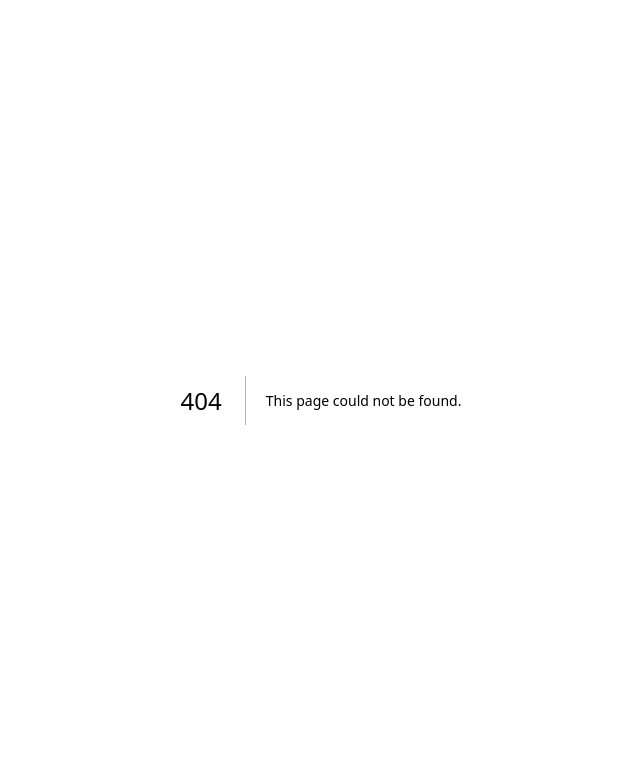
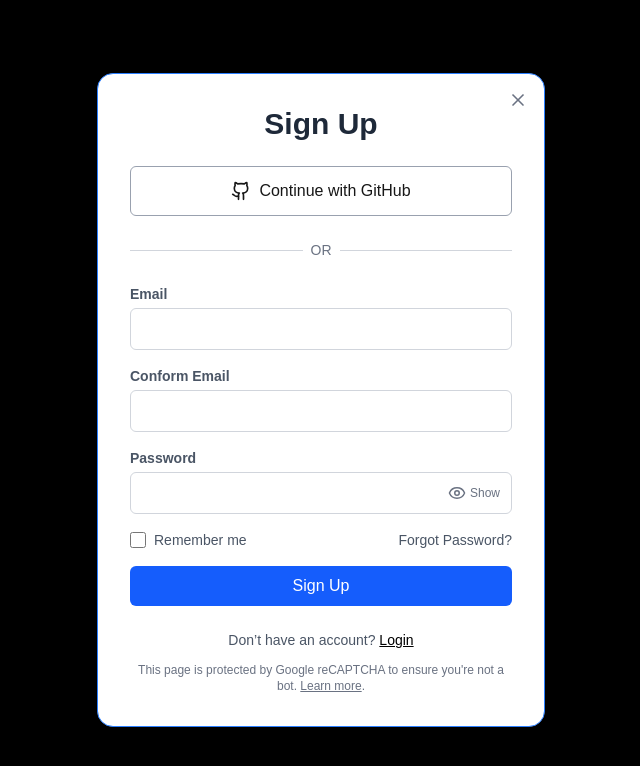
Before and after one commit to dvlpernarvin/AI_Readme_Generator, a Next.js app in the folder readme-gen/: page /auth/signup in a window 1280 px wide. Before the commit this address had no page. Shown: the top 766 px of the page, without its empty margins (319-959 px from the left). Built offline with nearby package versions, Linux system fonts and the light colour scheme.

Commit message:
in signin page set link on signup nevigate from this side

```diff
--- /dev/null
+++ b/readme-gen/src/app/auth/signup/page.tsx
@@ -0,0 +1,112 @@
+"use client";
+import { useState } from "react";
+import Link from "next/link";
+import { Eye, EyeOff, Github, X } from "lucide-react";
+
+export default function SignUp() {
+  const [showPassword, setShowPassword] = useState(false);
+
+  return (
+    <div className="flex items-center justify-center min-h-screen bg-black px-4">
+      <div className="relative w-full max-w-md bg-white rounded-2xl shadow-xl p-8 border border-blue-500">
+        <Link href="/" className="absolute top-4 right-4 text-gray-500 hover:text-black">
+          <X size={20} />
+        </Link>
+
+        <h1 className="text-3xl font-bold text-center text-gray-800 mb-6">
+          Sign Up
+        </h1>
+
+        <button className="w-full flex items-center justify-center gap-2 border border-gray-400 py-3 rounded-md hover:bg-gray-50 transition font-medium">
+          <Github size={20} /> Continue with GitHub
+        </button>
+
+        <div className="flex items-center gap-2 my-6">
+          <div className="flex-1 h-px bg-gray-300"></div>
+          <span className="text-gray-500 text-sm">OR</span>
+          <div className="flex-1 h-px bg-gray-300"></div>
+        </div>
+
+        <form className="flex flex-col gap-4">
+          <div>
+            <label className="block text-sm font-semibold text-gray-600 mb-1">
+              Email
+            </label>
+            <input
+              type="email"
+              className="w-full rounded-md border border-gray-300 px-4 py-2 focus:outline-none focus:ring-2 focus:ring-blue-500"
+            />
+          </div>
+
+          <div>
+            <label className="block text-sm font-semibold text-gray-600 mb-1">
+              Conform Email
+            </label>
+            <input
+              type="email"
+              className="w-full rounded-md border border-gray-300 px-4 py-2 focus:outline-none focus:ring-2 focus:ring-blue-500"
+            />
+          </div>
+
+          <div>
+            <label className="block text-sm font-semibold text-gray-600 mb-1">
+              Password
+            </label>
+            <div className="relative">
+              <input
+                type={showPassword ? "text" : "password"}
+                className="w-full rounded-md border border-gray-300 px-4 py-2 pr-10 focus:outline-none focus:ring-2 focus:ring-blue-500"
+              />
+              <button
+                type="button"
+                onClick={() => setShowPassword(!showPassword)}
+                className="absolute inset-y-0 right-3 flex items-center text-gray-500"
+              >
+                {showPassword ? (
+                  <>
+                    <EyeOff size={18} /> <span className="ml-1 text-xs">Hide</span>
+                  </>
+                ) : (
+                  <>
+                    <Eye size={18} /> <span className="ml-1 text-xs">Show</span>
+                  </>
+                )}
+              </button>
+            </div>
+          </div>
+
+          <div className="flex items-center justify-between text-sm text-gray-600">
+            <label className="flex items-center gap-2">
+              <input type="checkbox" className="w-4 h-4 border-gray-400" />
+              Remember me
+            </label>
+            <a href="#" className="hover:underline">
+              Forgot Password?
+            </a>
+          </div>
+
+          <button
+            type="submit"
+            className="w-full bg-blue-600 text-white font-medium py-2 rounded-md hover:bg-blue-700 transition"
+          >
+            Sign Up
+          </button>
+        </form>
+
+        <div className="mt-6 text-center text-sm text-gray-600">
+          Don’t have an account?{" "}
+          <Link href="/auth/signin" className="underline font-medium text-black">
+            Login
+          </Link>
+        </div>
+
+        <p className="mt-3 text-xs text-gray-500 text-center">
+          This page is protected by Google reCAPTCHA to ensure you're not a bot.{" "}
+          <a href="#" className="underline">
+            Learn more
+          </a>.
+        </p>
+      </div>
+    </div>
+  );
+}
```
